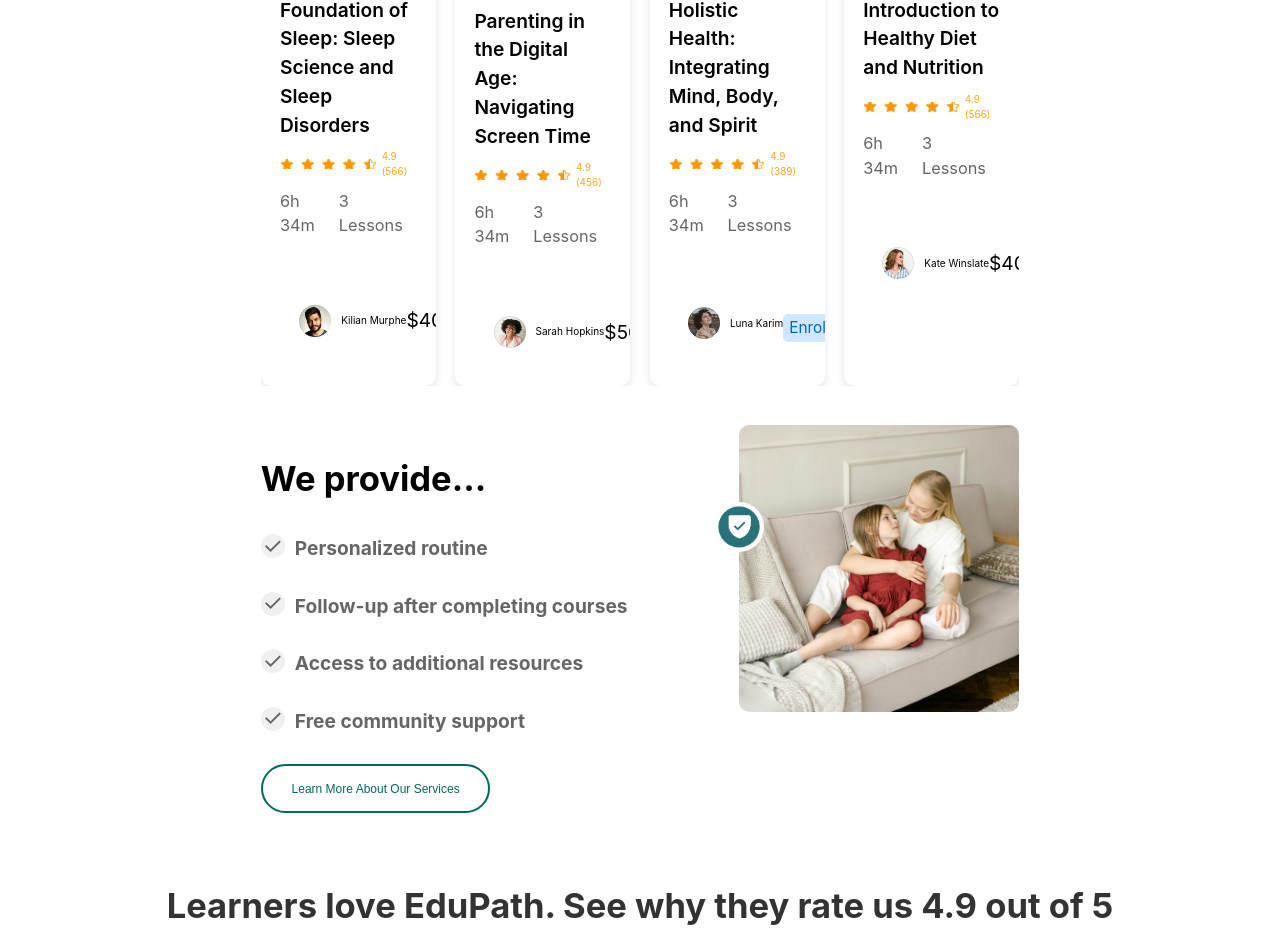
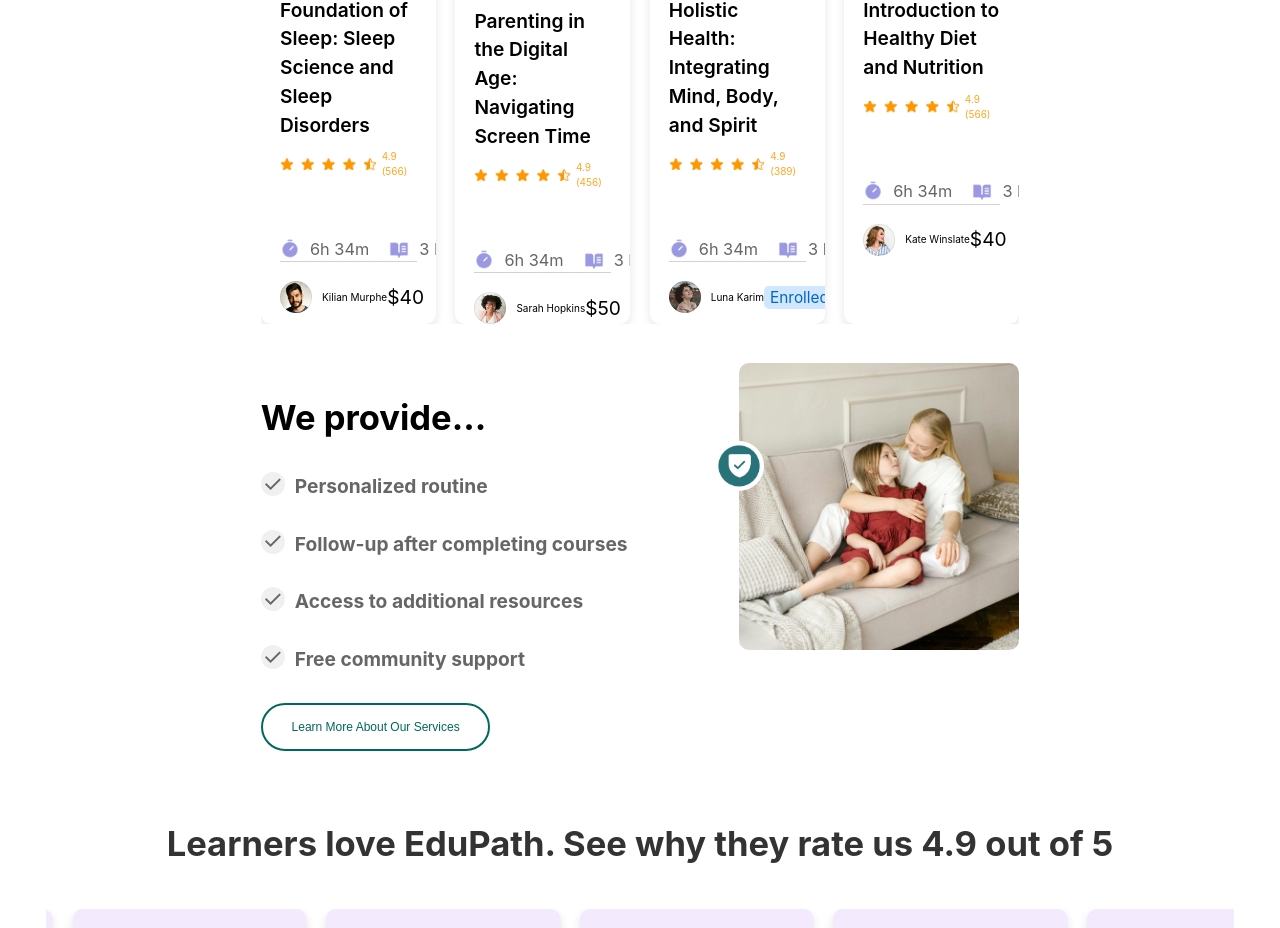
Before and after one commit to arafatanjan/pinemesh, a React (Vite) app: page / in a window 1280 px wide. Shown: the part 1135-2063 px from the top of the page. Built offline with nearby package versions, Linux system fonts and the light colour scheme.

Commit message:
first commit

```diff
--- a/src/components/CourseCard.css
+++ b/src/components/CourseCard.css
@@ -67,7 +67,7 @@
 }
 .course-info .rating img {
   width: 120px;
-  height: 10px;
+  height: 12px;
 }
 .course-info .rating span {
   font-size: 10px;
@@ -80,9 +80,25 @@
 .course-info .details {
   display: flex;
   justify-content: space-between;
-  margin: 0.5rem 0;
+  gap:20px;
+  margin: 3rem 0 0 0;
   font-size: 0.85rem;
   color: #666;
+  border-bottom: .5px solid #d6d1d1;
+}
+
+.details-inner{
+  display: flex;
+  justify-content: center;
+  align-items: center;
+  gap:10px;
+  white-space: nowrap;
+}
+.details-inner img{
+  width: 20px;
+  height: 20px;
+  object-fit: cover;
+
 }
 
 .course-info .instructor {
@@ -91,7 +107,7 @@
   gap: 5px;
   font-size: 0.9rem;
   color: #333;
-  margin-top: 0.5rem;
+  /* margin-top: 0.5rem; */
 }
 
 .course-info .price {
@@ -110,18 +126,18 @@
 .course-card .enrolled-badge {
   background-color: #d1e7ff;
   color: #0066cc;
-  padding: 2px 6px;
+  padding: 0px 6px;
   border-radius: 5px;
   font-size: 0.8rem;
-  margin-top: 0.5rem;
+  /* margin-top: 0.5rem; */
 }
 
 .instructor-price-section {
   display: flex;
   justify-content: space-between;
   align-items: center;
-  padding: 1rem;
-  margin: 1rem;
+  padding: 0 1rem;
+  margin: 0rem;
 }
 
 .instructor {
--- a/src/components/CourseCard.jsx
+++ b/src/components/CourseCard.jsx
@@ -2,6 +2,8 @@ import React from "react";
 import "./CourseCard.css";
 import star from "/assets/starcard.png";
 import mask from "/assets/Mask.png";
+import clock from "/assets/clock.png";
+import book from "/assets/book.png";
 
 const CourseCard = ({
   title,
@@ -30,11 +32,20 @@ const CourseCard = ({
           <img src={star} alt="star" />
           <span>{rating}</span>
         </div>
+
         <div className="details">
-          <span>{duration}</span>
-          <span>{lessons} Lessons</span>
+          <div className="details-inner">
+        <img src={clock} alt={instructor} />
+        <span>{duration}</span>
+        </div >
+        <div className="details-inner">
+        <img src={book} alt={instructor} />
+        <span>{lessons} Lessons</span>
+        </div>
         </div>
       </div>
+
+
       <div className="instructor-price-section">
           <div className="instructor">
             <img src={avatar} alt={instructor} />
```
Also changed, not shown: public/assets/book.png (added), public/assets/clock.png (added).
